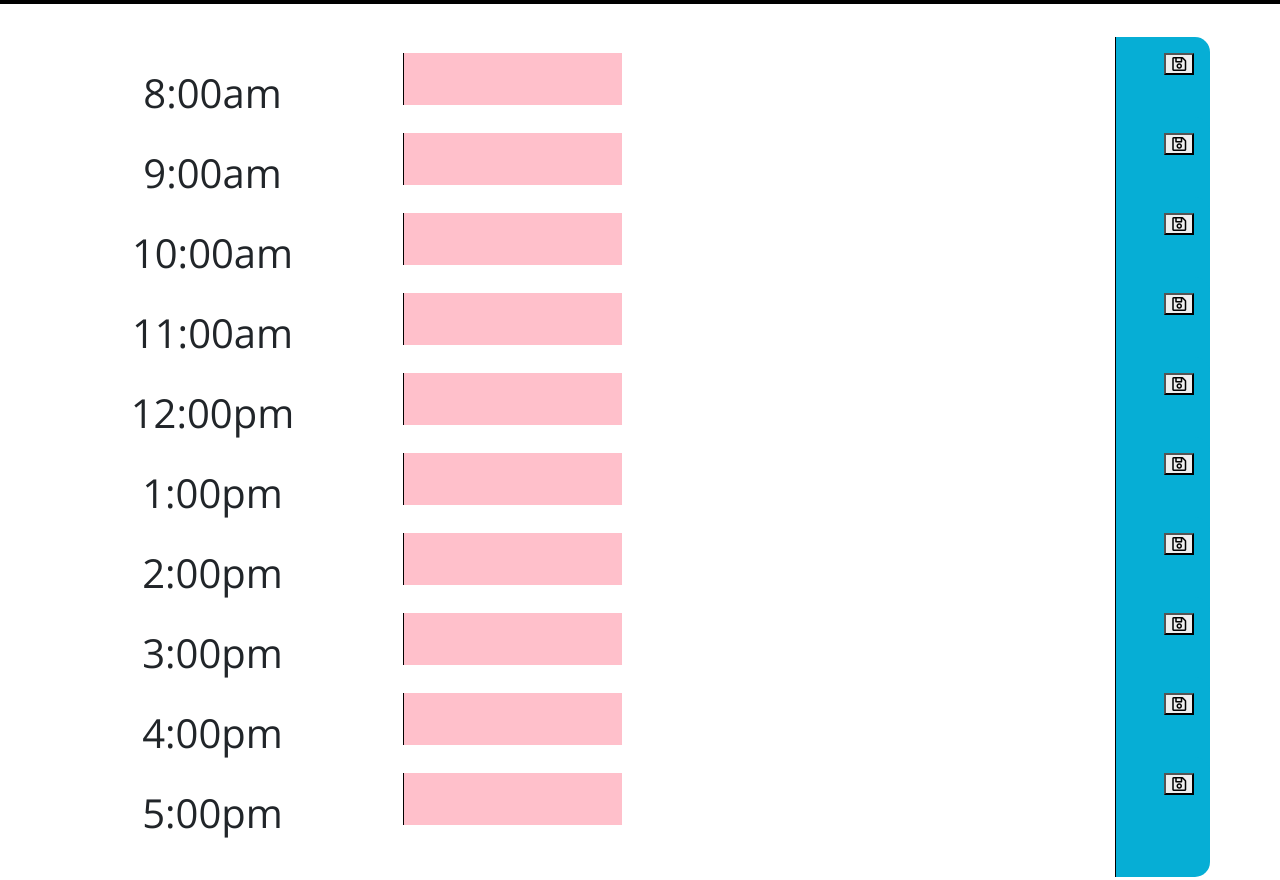
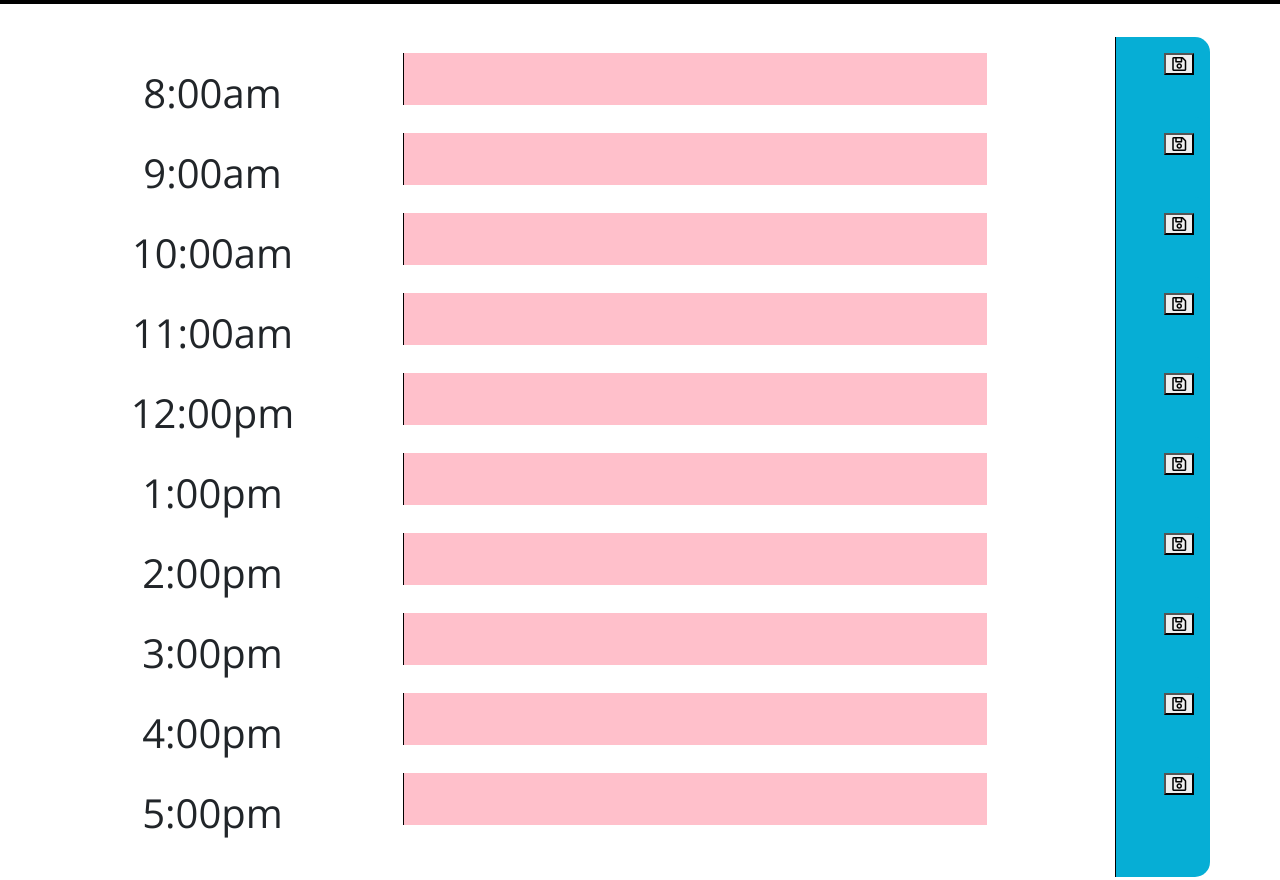
Before and after one commit to msaviola/Planner, a plain HTML site: page index.html in a window 1280 px wide. Shown: the part 300-1180 px from the top of the page. Drawn offline with nearby package versions, Linux system fonts and the light colour scheme.

Commit message:
fixed colors

```diff
--- a/index.html
+++ b/index.html
@@ -27,7 +27,7 @@
         <h1>8:00am</h1>
       </div>
       <div class="Task col-md-8">
-        <textarea type="text" id="task-input0"> </textarea>
+        <textarea type="text" id="task-input0" cols="60"> </textarea>
       </div>
       <div class="saveBtn col-md-1">
         <button id="add-task" class="far fa-save"></button>
@@ -39,7 +39,7 @@
         <h1>9:00am</h1>
       </div>
       <div class="Task col-md-8">
-        <textarea type="text" id="task-input1">  </textarea>
+        <textarea type="text" id="task-input1" cols="60">  </textarea>
       </div>
       <div class="saveBtn col-md-1">
         <button id="add-task" class="far fa-save"></button>
@@ -51,7 +51,7 @@
         <h1>10:00am</h1>
       </div>
       <div class="Task col-md-8">
-        <textarea type="text" id="task-input2">  </textarea>
+        <textarea type="text" id="task-input2" cols="60">  </textarea>
       </div>
       <div class="saveBtn col-md-1">
         <button id="add-task" class="far fa-save"></button>
@@ -64,7 +64,7 @@
         <h1>11:00am</h1>
       </div>
       <div class="Task col-md-8">
-        <textarea type="text" id="task-input3"> </textarea>
+        <textarea type="text" id="task-input3" cols="60"> </textarea>
       </div>
       <div class="saveBtn col-md-1">
         <button id="add-task" class="far fa-save"></button>
@@ -76,10 +76,10 @@
         <h1>12:00pm</h1>
       </div>
       <div class="Task col-md-8">
-        <textarea type="text" id="task-input4">  </textarea>
+        <textarea type="text" id="task-input4" cols="60">  </textarea>
       </div>
       <div class="saveBtn col-md-1">
-        <button id="add-task" class="far fa-save"></button>
+        <button id="add-task" class="far fa-save" ></button>
       </div>
     </div>
 
@@ -88,7 +88,7 @@
         <h1>1:00pm</h1>
       </div>
       <div class="Task col-md-8">
-        <textarea type="text" id="task-input5">  </textarea>
+        <textarea type="text" id="task-input5" cols="60">  </textarea>
       </div>
       <div class="saveBtn col-md-1">
         <button id="add-task" class="far fa-save"></button>
@@ -100,7 +100,7 @@
         <h1>2:00pm</h1>
       </div>
       <div class="Task col-md-8">
-        <textarea type="text" id="task-input6"> </textarea>
+        <textarea type="text" id="task-input6" cols="60"> </textarea>
       </div>
       <div class="saveBtn col-md-1">
         <button id="add-task" class="far fa-save"></button>
@@ -112,7 +112,7 @@
         <h1>3:00pm</h1>
       </div>
       <div class="Task col-md-8">
-        <textarea type="text" id="task-input7">  </textarea>
+        <textarea type="text" id="task-input7" cols="60">  </textarea>
       </div>
       <div class="saveBtn col-md-1">
         <button id="add-task" class="far fa-save"></button>
@@ -124,7 +124,7 @@
         <h1>4:00pm</h1>
       </div>
       <div class="Task col-md-8">
-        <textarea type="text" id="task-input8">  </textarea>
+        <textarea type="text" id="task-input8" cols="60">  </textarea>
       </div>
       <div class="saveBtn col-md-1">
         <button id="add-task" class="far fa-save"></button>
@@ -136,7 +136,7 @@
         <h1>5:00pm</h1>
       </div>
       <div class="Task col-md-8">
-        <textarea type="text" id="task-input9">  </textarea>
+        <textarea type="text" id="task-input9"cols="60" >  </textarea>
       </div>
       <div class="saveBtn col-md-1">
         <button id="add-task" class="far fa-save"></button>
--- a/script.js
+++ b/script.js
@@ -18,7 +18,7 @@ function displayDate() {
     let hourNow24 = moment().format('HH');
     //console.log(hourNow24);
 
-    var workHours = ["8", "9", "10", "11", "12", "13", "14", "15", "16", "17"]
+    var workHours = ["08", "09", "10", "11", "12", "13", "14", "15", "16", "17"]
 
 
 
@@ -44,7 +44,7 @@ function displayDate() {
 
         }
         else{
-          $('#task-input'+i).css('background-color', 'blue');
+          $('#task-input'+i).css('background-color', 'light grey');
           //console.log($('#task-input'+i));
         }
       }
```
